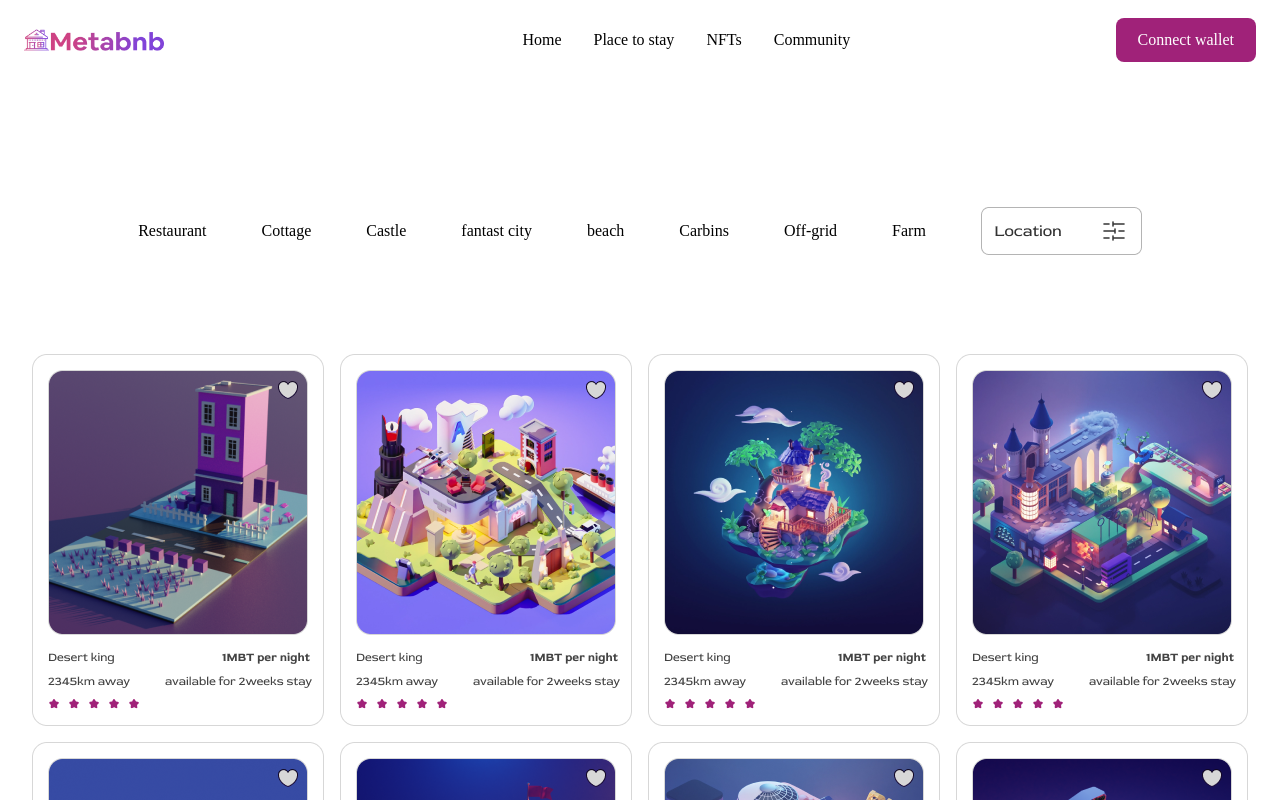
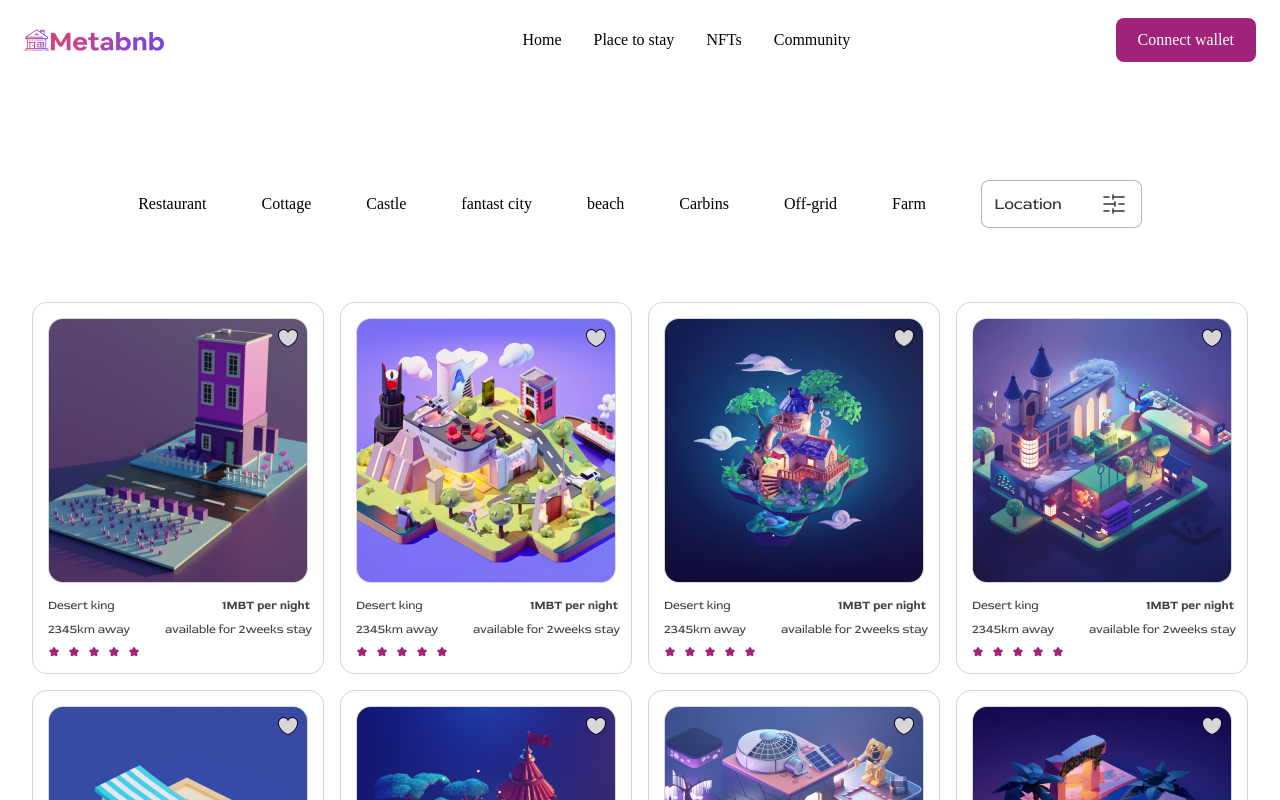
Before and after one commit to D-wade99/meta-airbnb, a React (Create React App) app: page /place in a window 1280 px wide. Built offline with nearby package versions, Linux system fonts and the light colour scheme; a web font is replaced by a local one.

Commit message:
refactor code base

```diff
--- a/src/components/Place.jsx
+++ b/src/components/Place.jsx
@@ -20,8 +20,8 @@ import sixteen from '../assets/building-16.png'
 
 const Place = () => {
   return (
-    <div className='w-full px-8 mt-[127px]'>
-      <div className='mb-[75px]'>
+    <div className='w-full px-8 mt-[100px]'>
+      <div className='mb-[50px]'>
         <ul className='hidden md:flex justify-center items-center gap-x-[55px]'>
             <li>Restaurant</li>
             <li>Cottage</li>
```
